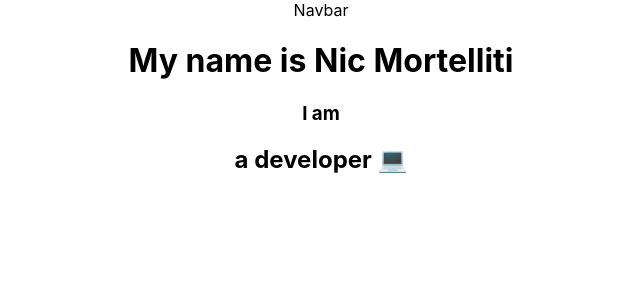
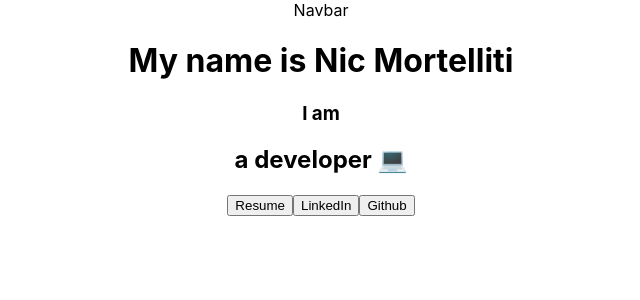
Before and after one commit to NicMortelliti/portfolio, a React (Create React App) app: page / in a window 1280 px wide. Shown: the top 300 px of the page, without its empty margins (319-959 px from the left). Built offline with nearby package versions, Linux system fonts and the light colour scheme.

Commit message:
Add external links to socials

```diff
--- a/src/components/App.js
+++ b/src/components/App.js
@@ -1,14 +1,24 @@
 import "../style/App.css";
 
 // Import components
+import Button from "./Button";
 import HeroAbout from "./HeroAbout";
 import Navbar from "./Navbar";
+
+// External Links
+const resumeURL =
+  "https://drive.google.com/file/d/14YPdAxf0GCHst7gSb9p4TZAn32ud2GfI/view?usp=sharing";
+const linkedInURL = "https://www.linkedin.com/in/nicolas-mortelliti/";
+const githubURL = "https://github.com/NicMortelliti";
 
 function App() {
   return (
     <div className="App">
       <Navbar />
       <HeroAbout />
+      <Button url={resumeURL} value="Resume" />
+      <Button url={linkedInURL} value="LinkedIn" />
+      <Button url={githubURL} value="Github" />
     </div>
   );
 }
--- /dev/null
+++ b/src/components/Button.js
@@ -0,0 +1,11 @@
+import React from "react";
+
+function Button({ url, value }) {
+  const handleClick = () => {
+    window.open(url);
+  };
+
+  return <button onClick={handleClick}>{value}</button>;
+}
+
+export default Button;
```
